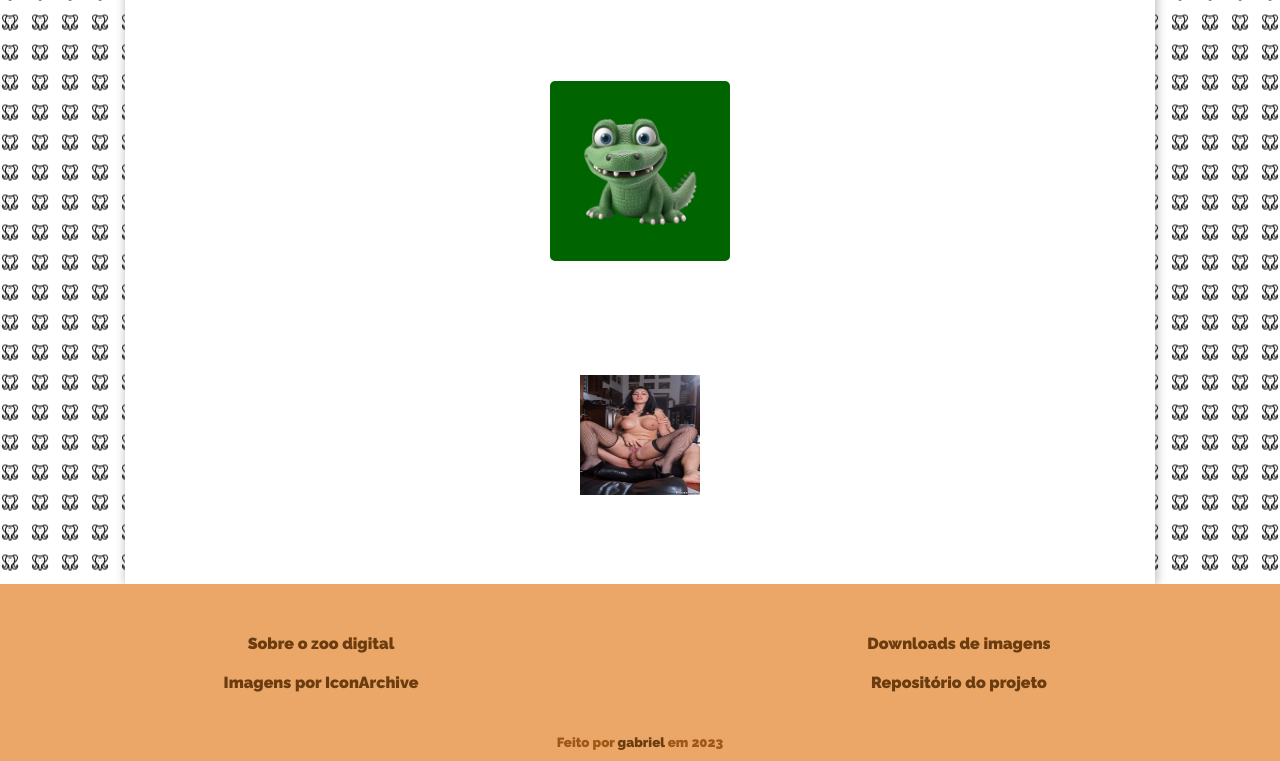
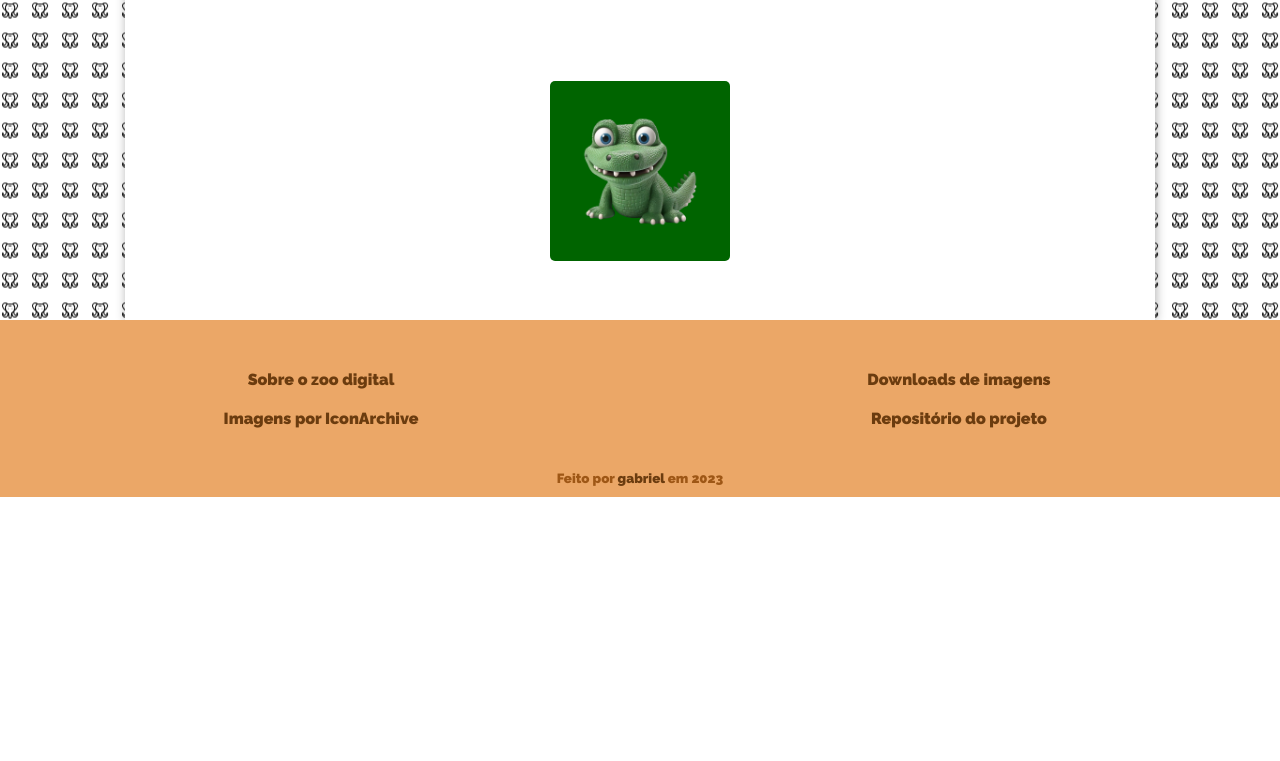
Before and after one commit to gabrielluz-prog/animais-digitais, a plain HTML site: page index.html in a window 1280 px wide. Shown: the part 956-1717 px from the top of the page. After the commit the page ends 1453 px from the top, so only its background shows below. Drawn offline with Linux system fonts and the light colour scheme; a web font is replaced by a local one.

Commit message:
Desfazendo teste

```diff
--- a/index.html
+++ b/index.html
@@ -86,7 +86,6 @@
                 <img src="./content/animals/croc.png" alt="Imagem de um crocodilo de plastico" title="Crocodilo" id="croc-image"></a>
             </picture>
         </article>
-	<img src="./content/img.jpg" width="200px"alt="">
     </main>
     <!--Rodapé-->
     <footer id="page-footer">
```
Also changed, not shown: content/img.jpg (deleted).
